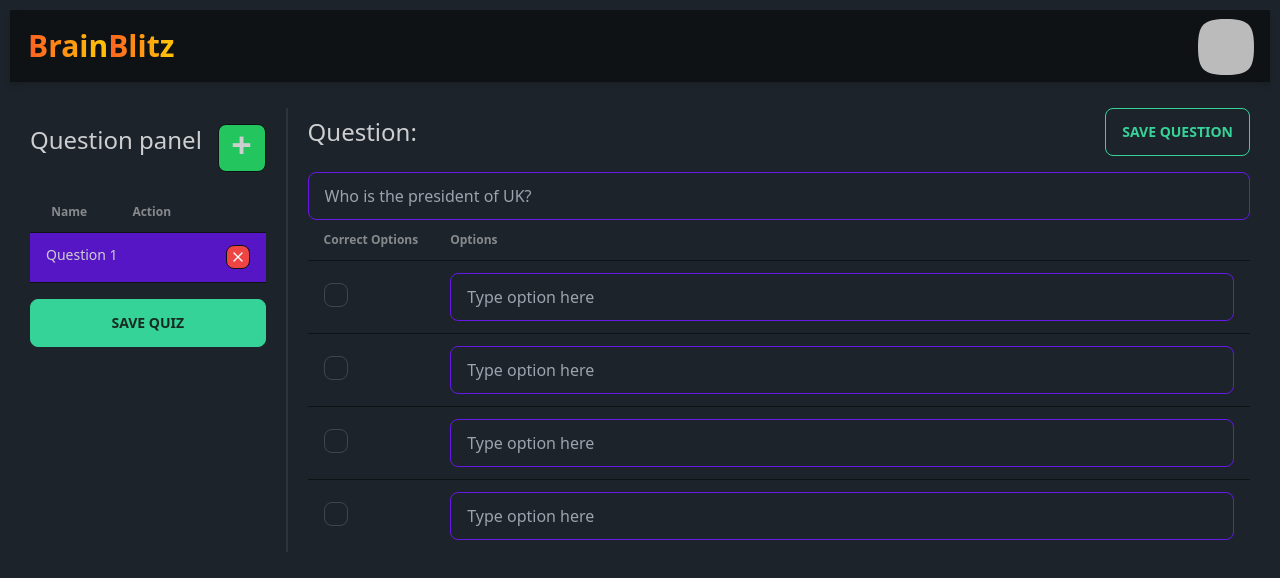
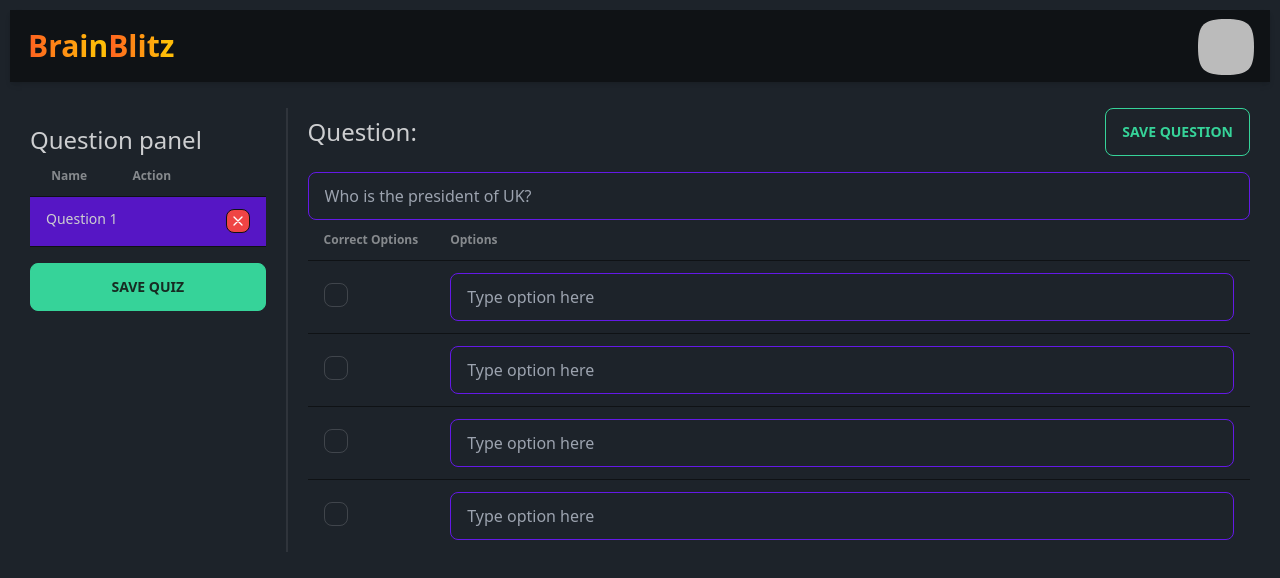
Before and after one commit to JeelRajodiya/brain-blitz, a Next.js app: page /NewQuiz/Questions in a window 1280 px wide. Shown: the top 578 px of the page. Built offline with nearby package versions, Linux system fonts and the light colour scheme; no server answers; sample sign-in values are in the browser's storage.

Commit message:
removed the add question button

```diff
--- a/pages/NewQuiz/Questions.tsx
+++ b/pages/NewQuiz/Questions.tsx
@@ -174,9 +174,7 @@ export default function Questions() {
           <div className="w-2/5">
             <div className="flex flex-row mt-4 justify-between">
               <h1 className="flex text-2xl">Question panel</h1>
-              <button className="btn btn-square mb-5 bg-green-500 hover:bg-green-700">
-                <h1 className="text-4xl mb-5">+</h1>
-              </button>
+                {/* removed the not used add question button */}
             </div>
 
             {/* Question Panel Table */}
```
